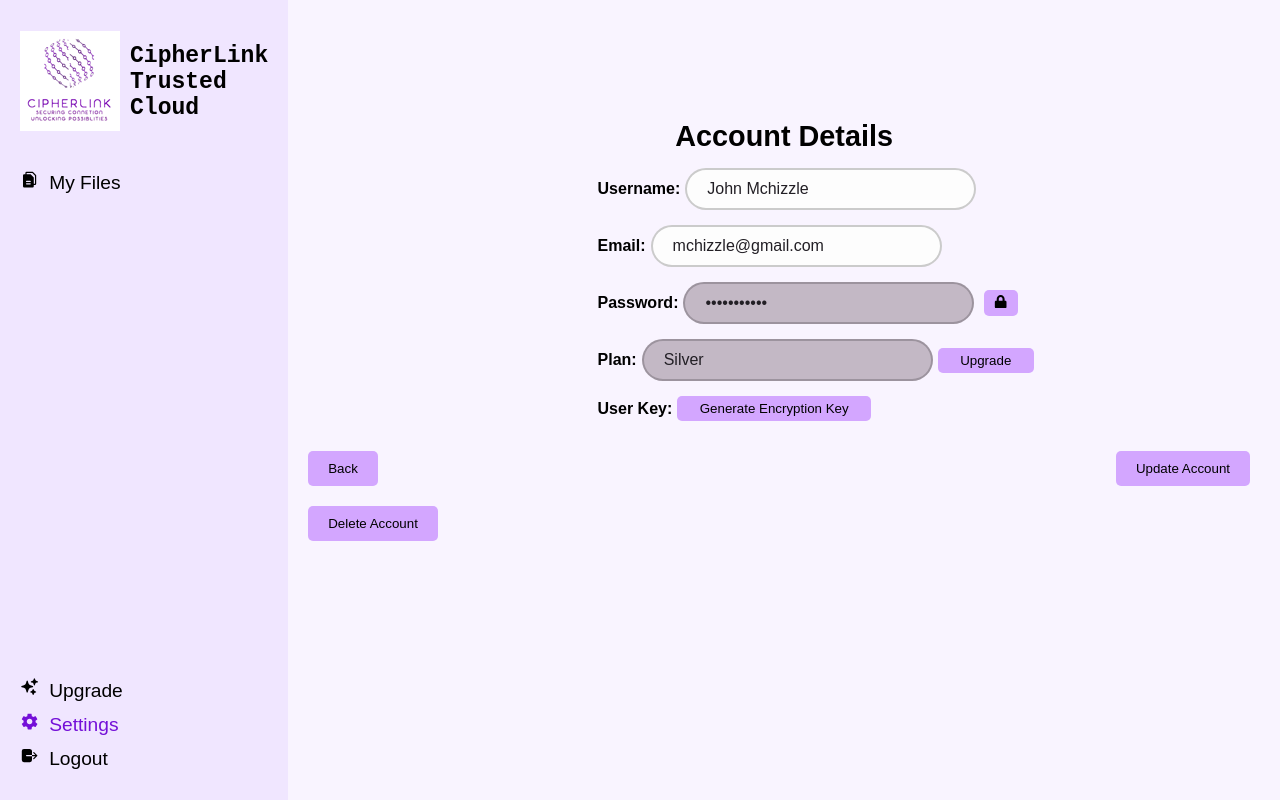
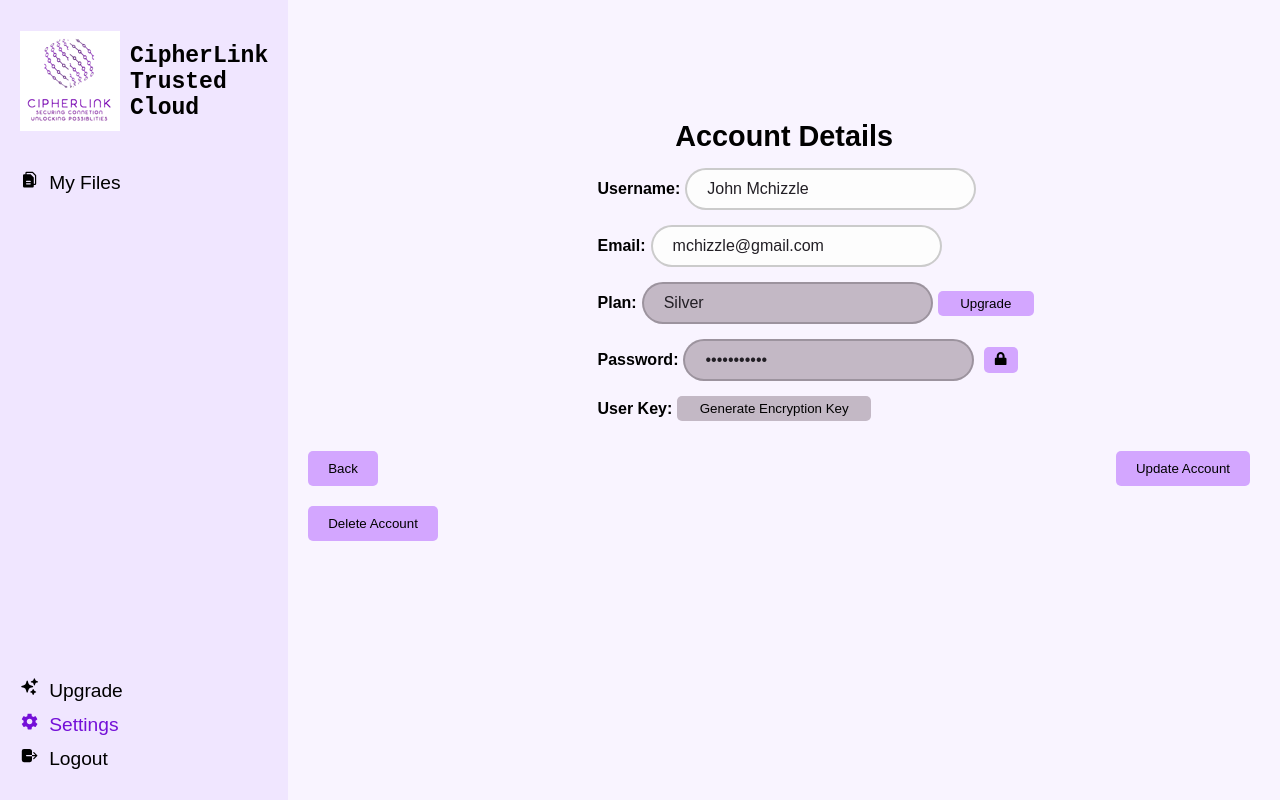
Before and after one commit to Poopedy/FYP-24-S2-05, a React (Vite) app: page /useraccmanagement in a window 1280 px wide. Built offline with nearby package versions, Linux system fonts and the light colour scheme.

Commit message:
User Account Management Update
User have to click the lock button and type in their passphrase to be able to unlock both the password input box and the generate encryption key

```diff
--- a/src/pages/UserAccountManagement/UserAccountManagement.css
+++ b/src/pages/UserAccountManagement/UserAccountManagement.css
@@ -155,11 +155,17 @@
   cursor: pointer;
 }
 
-.user-management .upgrade-account:hover {
+.user-management .generate-key.disabled-button {
+  background: #c3b8c5;
+  color: #000000;
+  cursor: not-allowed;
+}
+
+.user-management .generate-key:not(.disabled-button):hover {
   background-color: #B574FF;
 }
 
-.user-management .generate-key:hover {
+.user-management .upgrade-account:hover {
   background-color: #B574FF;
 }
 
@@ -191,23 +197,6 @@
   align-items: center;
 }
 
-.user-management .userkey-dropdown {
-  margin-left: 5px;
-  flex: 1;
-  width: 225px;
-  padding: 10px;
-  font-size: 16px;
-  border: 1px solid #ccc;
-  border-radius: 4px;
-  background-color: #f9f9f9;
-  cursor: pointer;
-}
-
-.user-management .userkey-dropdown option {
-  font-size: 16px;
-  padding: 10px;
-}
-
 .user-management input.locked {
   flex: 1;
   margin-left: 5px;
--- a/src/pages/UserAccountManagement/UserAccountManagement.jsx
+++ b/src/pages/UserAccountManagement/UserAccountManagement.jsx
@@ -20,6 +20,7 @@ const UserAccountManagement = () => {
   const [isLocked, setIsLocked] = useState(true);
   const [showPassphrasePopup, setShowPassphrasePopup] = useState(false);
   const [inputPassphrase, setInputPassphrase] = useState('');
+  const [isPassphraseCorrect, setIsPassphraseCorrect] = useState(false);
 
   const handleChange = (e) => {
     const { username, value } = e.target;
@@ -30,12 +31,10 @@ const UserAccountManagement = () => {
   };
 
   const handleUpdate = () => {
-    // Handle update logic
     console.log('User updated:', user);
   };
 
   const handleDelete = () => {
-    // Handle delete logic
     console.log('User deleted');
   };
 
@@ -44,16 +43,19 @@ const UserAccountManagement = () => {
       setShowPassphrasePopup(true);
     } else {
       setIsLocked(true);
+      setIsPassphraseCorrect(false); // Reset passphrase correctness when locked
     }
   };
 
   const handlePassphraseSubmit = () => {
     if (inputPassphrase === "1234!A") {
+      setIsPassphraseCorrect(true);
       setIsLocked(false);
       setShowPassphrasePopup(false);
       setInputPassphrase('');
     } else {
       alert("Incorrect passphrase!");
+      setIsPassphraseCorrect(false);
     }
   };
 
@@ -116,6 +118,21 @@ const UserAccountManagement = () => {
               />
             </label>
             <label>
+              Plan:
+              <input
+                type="plan"
+                name="plan"
+                value={user.plan} readOnly
+                onChange={handleChange}
+                className='input-readOnly'
+              />
+              <Link to="/usercloudserviceupgrade">
+                <button type="button" className="upgrade-account">
+                  Upgrade
+                </button>
+              </Link>
+            </label>
+            <label>
               Password:
               <input
                 type="password"
@@ -134,36 +151,35 @@ const UserAccountManagement = () => {
                 <div className="modal-container">
                   <div className="modal">
                     <h3>Enter Passphrase</h3>
-                    <input type="password" value={inputPassphrase} onChange={(e) => setInputPassphrase(e.target.value)} />
+                    <input
+                      type="password"
+                      value={inputPassphrase}
+                      onChange={(e) => setInputPassphrase(e.target.value)}
+                    />
                     <button onClick={handlePassphraseSubmit}>Submit</button>
                     <button onClick={() => setShowPassphrasePopup(false)}>Cancel</button>
                   </div>
                 </div>
               </Popup>
             )}
-            <label>
-              Plan:
-              <input
-                type="plan"
-                name="plan"
-                value={user.plan} readOnly
-                onChange={handleChange}
-                className='input-readOnly'
-              />
-              <Link to="/usercloudserviceupgrade"><button type="button" className="upgrade-account">
-                Upgrade
-              </button></Link>
-            </label>
             <label className="userkey-label">
               User Key:
-              <Link to="/usergeneratekey"><button type="button" className="generate-key">
+              <Link to={isPassphraseCorrect ? "/usergeneratekey" : "#"}>
+                <button
+                  type="button"
+                  className={`generate-key ${!isPassphraseCorrect ? 'disabled-button' : ''}`}
+                  disabled={!isPassphraseCorrect}
+                >
                   Generate Encryption Key
-                </button></Link>
+                </button>
+              </Link>
             </label>
             <div className="form-buttons">
-              <Link to="/userdashboard"><button type="button" className="back">
+              <Link to="/userdashboard">
+                <button type="button" className="back">
                   Back
-              </button></Link>
+                </button>
+              </Link>
               <button type="button" className="updateaccount" onClick={handleUpdate}>
                 Update Account
               </button>
```
Lines whose indentation alone changed are shown as unchanged.
